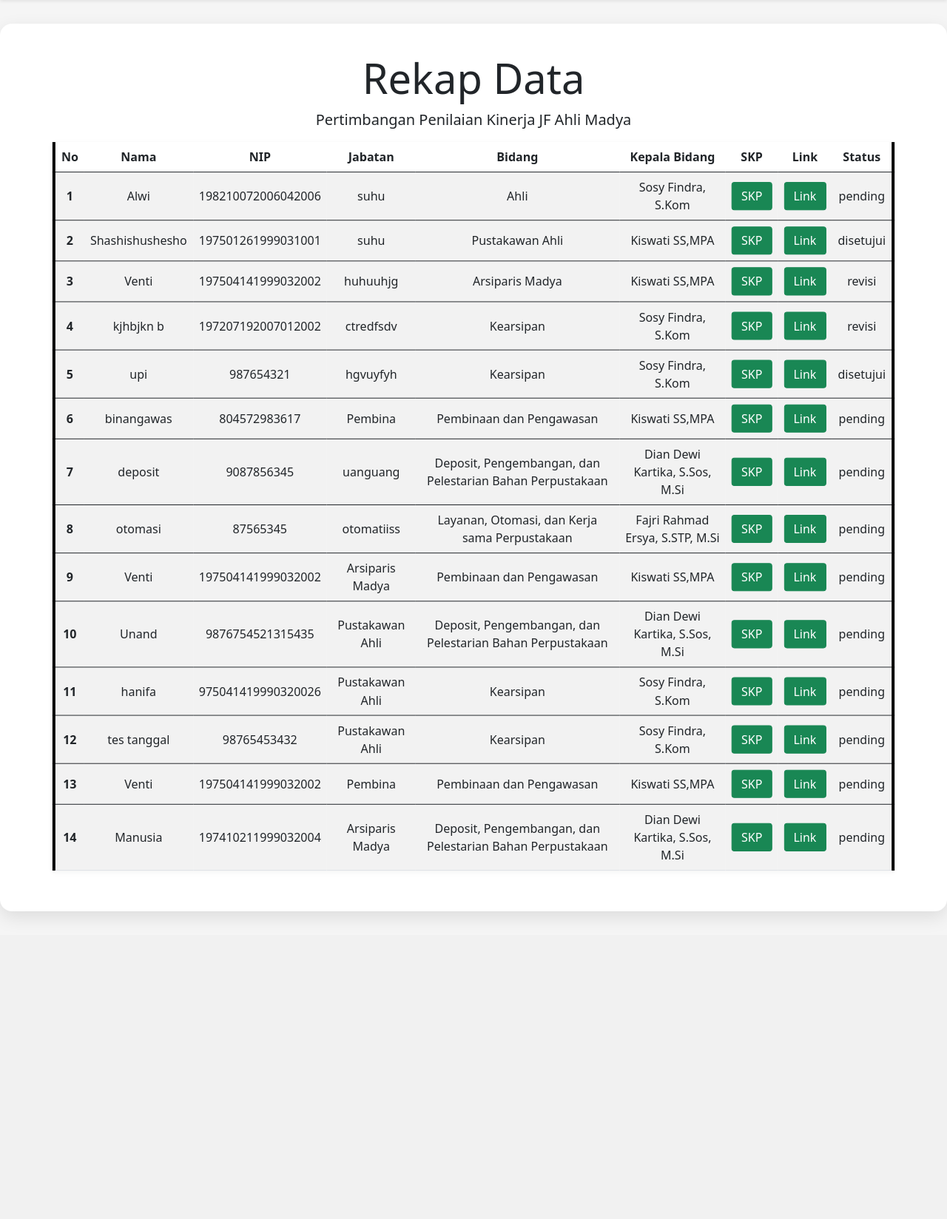
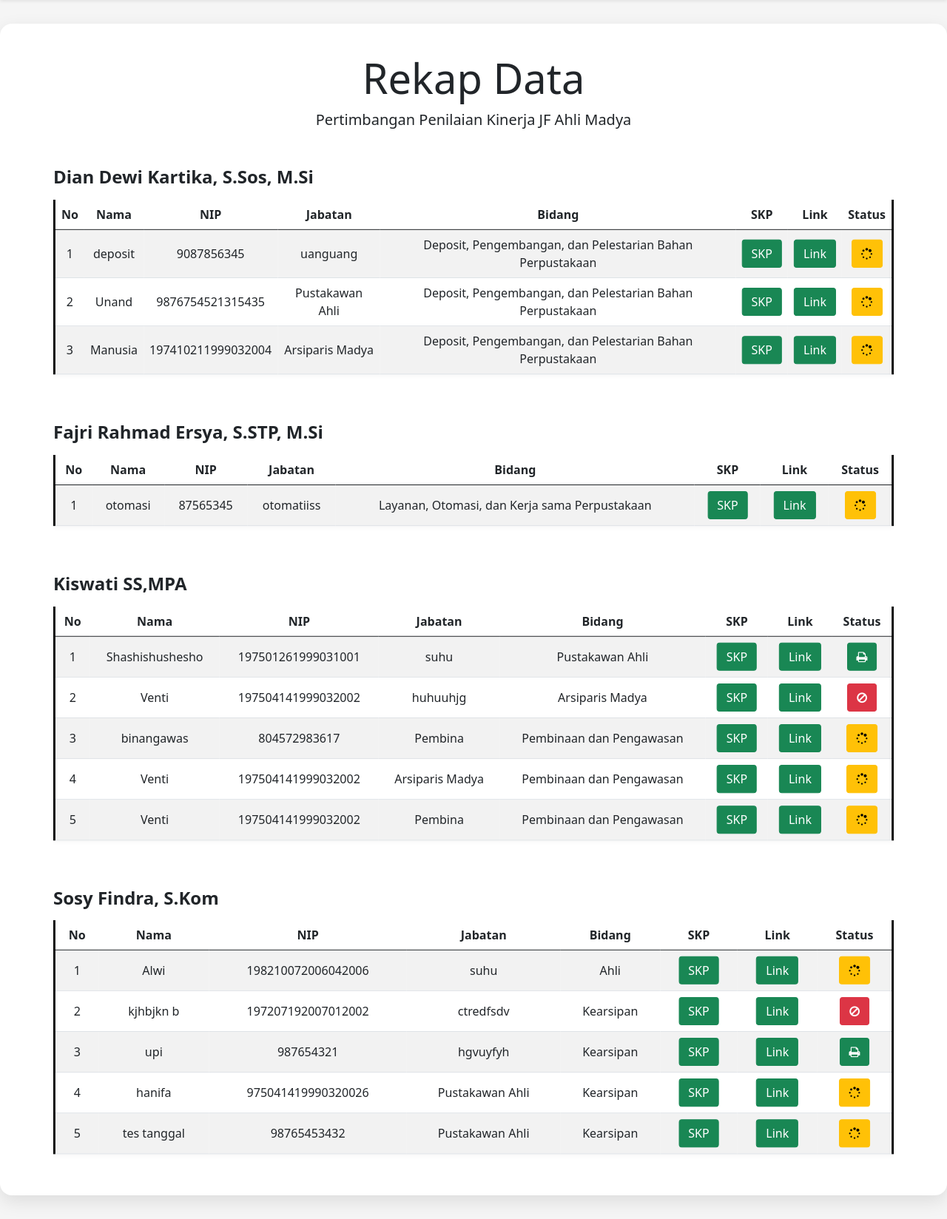
Before and after one commit to hanifaalwi/mydap, a PHP site: page /rekap.php in a window 1280 px wide. Shown: the part 57-1705 px from the top of the page at 74% size. Before the commit the page ends 1292 px from the top, so only its background shows below. Run offline with PHP 8.4, Linux system fonts and the light colour scheme; a user stored in the database is signed in; data comes from the database, SQL or seed files in the repository.

Commit message:
Add files via upload

```diff
--- a/form.php
+++ b/form.php
@@ -167,9 +167,9 @@ if (!isset($_SESSION['username']) || $_SESSION['status'] !== 'madya') {
                   <td>
                     <?php $status = $pecah['status']; ?>
                     <?php if (strtolower($status) == 'disetujui'): ?>
-                      <a type="button" class="nav-item btn btn-warning tombol" href="surat.php?Nomor=<?php echo $pecah['Nomor']; ?>" target="_blank"><i class="fa fa-print mr-3"></i></a>
+                      <a type="button" class="nav-item btn btn-success tombol" href="surat.php?Nomor=<?php echo $pecah['Nomor']; ?>" target="_blank"><i class="fa fa-print mr-3"></i></a>
                     <?php elseif (strtolower($status) == 'revisi'): ?>
-                      <a type="button" class="nav-item btn btn-warning tombol" onclick="tampilkanKomentar(<?php echo $pecah['Nomor']; ?>)"><i class="fa fa-comment mr-3"></i></a>
+                      <a type="button" class="nav-item btn btn-danger tombol" onclick="tampilkanKomentar(<?php echo $pecah['Nomor']; ?>)"><i class="fa fa-ban mr-3"></i></a>
                       <script>
                       function tampilkanKomentar(Nomor) {
                         fetch("ambil_komentar.php?Nomor=" + Nomor)
--- a/rekap.php
+++ b/rekap.php
@@ -54,46 +54,58 @@ if (!isset($_SESSION['username']) || $_SESSION['status'] !== 'admin' && $_SESSIO
       <p class="lead">Pertimbangan Penilaian Kinerja JF Ahli Madya</p>
 
     <div style="padding-left: 2rem; padding-right: 2rem">
-          <table class="table table-hover table-striped">
-            <thead>
-              <tr>
-                <th rowspan="2" style="vertical-align : middle;text-align:center;">No</th>
-                <th rowspan="2" style="vertical-align : middle;text-align:center;">Nama</th>
-                <th rowspan="2" style="vertical-align : middle;text-align:center;">NIP</th>
-                <th rowspan="2" style="vertical-align : middle;text-align:center;">Jabatan</th>
-                <th rowspan="2" style="vertical-align : middle;text-align:center;">Bidang</th>
-                <th rowspan="2" style="vertical-align : middle;text-align:center;">Kepala Bidang</th>
-                <th rowspan="2" style="vertical-align : middle;text-align:center;">SKP</th>
-                <th rowspan="2" style="vertical-align : middle;text-align:center;">Link</th>
-                <th rowspan="2" style="vertical-align : middle;text-align:center;">Status</th>
-              </tr>
-            </thead>
-            <tbody>
-
             <?php
             include "koneksi.php";
-            $query_mysqli = mysqli_query($connect,"SELECT * FROM data")or die(mysqli_error());
+            $query_mysqli = mysqli_query($connect,"SELECT * FROM data ORDER BY Kabid")or die(mysqli_error());
 
+            $kelompok_kabid = [];
+            while ($row = mysqli_fetch_assoc($query_mysqli)) {
+                $kelompok_kabid[$row['Kabid']][] = $row;
+            }
+
+            foreach ($kelompok_kabid as $kabid => $list_pegawai) {
+              echo "<h4 class='mt-5 mb-3 text-start'><b>$kabid</b></h4>";
+              echo "<div class='table-responsive'>";
+              echo "<table class='table table-hover table-striped'>";
+              echo "<thead>
+                      <tr>
+                        <th>No</th>
+                        <th>Nama</th>
+                        <th>NIP</th>
+                        <th>Jabatan</th>
+                        <th>Bidang</th>
+                        <th>SKP</th>
+                        <th>Link</th>
+                        <th>Status</th>
+                      </tr>
+                    </thead>
+                    <tbody>";
             $Nomor = 1;
-            while($pecah = mysqli_fetch_array($query_mysqli)){
-            ?>
-                <tr style="vertical-align : middle;text-align:center;">
-                  <th scope="row"><?php echo $Nomor++; ?></th>
-                  <td><?php echo $pecah['Nama']; ?></td>
-                  <td><?php echo $pecah['NIP']; ?></td>
-                  <td><?php echo $pecah['Jabatan']; ?></td>
-                  <td><?php echo $pecah['Bidang']; ?></td>
-                  <td><?php echo $pecah['Kabid']; ?></td>
-                  <td><a type="button" class="nav-item btn btn-success tombol" href="skp.php?Nomor=<?php echo $pecah['Nomor']; ?>" target="_blank">SKP</a></td>
-                  <td><a type="button" class="nav-item btn btn-success tombol" href="<?php echo $pecah['Link']; ?>" target="_blank">Link</a></td>
-                  <td><?php echo $pecah['status']; ?></td>
-                </tr>
-                 <?php
-                  // $no++;}
-                ?>
-              </tbody>
-              <?php } ?>
-          </table>
+            foreach ($list_pegawai as $pegawai) {
+              echo "<tr style='vertical-align : middle;text-align:center;'>";
+              echo "<td>{$Nomor}</td>";
+              echo "<td>{$pegawai['Nama']}</td>";
+              echo "<td>{$pegawai['NIP']}</td>";
+              echo "<td>{$pegawai['Jabatan']}</td>";
+              echo "<td>{$pegawai['Bidang']}</td>";
+              echo "<td><a class='btn btn-success' href='skp.php?Nomor={$pegawai['Nomor']}' target='_blank'>SKP</a></td>";
+              echo "<td><a class='btn btn-success' href='{$pegawai['Link']}' target='_blank'>Link</a></td>";
+
+               $status = strtolower($pegawai['status']);
+                if ($status === 'disetujui') {
+                    echo "<td><a class='btn btn-success' href='surat.php?Nomor={$pegawai['Nomor']}' target='_blank'><i class='fa fa-print'></i></a></td>";
+                } elseif ($status === 'revisi') {
+                    echo "<td><a class='btn btn-danger' href='#'><i class='fa fa-ban'></i></a></td>";
+                } else {
+                    echo "<td><a class='btn btn-warning' href='#'><i class='fa fa-spinner'></i></a></td>";
+                }
+
+                echo "</tr>";
+                $Nomor++;
+            }
+            echo "</tbody></table></div>";
+          }
+          ?>
     </div>
     </div>
     </section>
```
Also changed, not shown: data.php (+29 -24 lines), rekap copy.php (added, +114 -0 lines).
